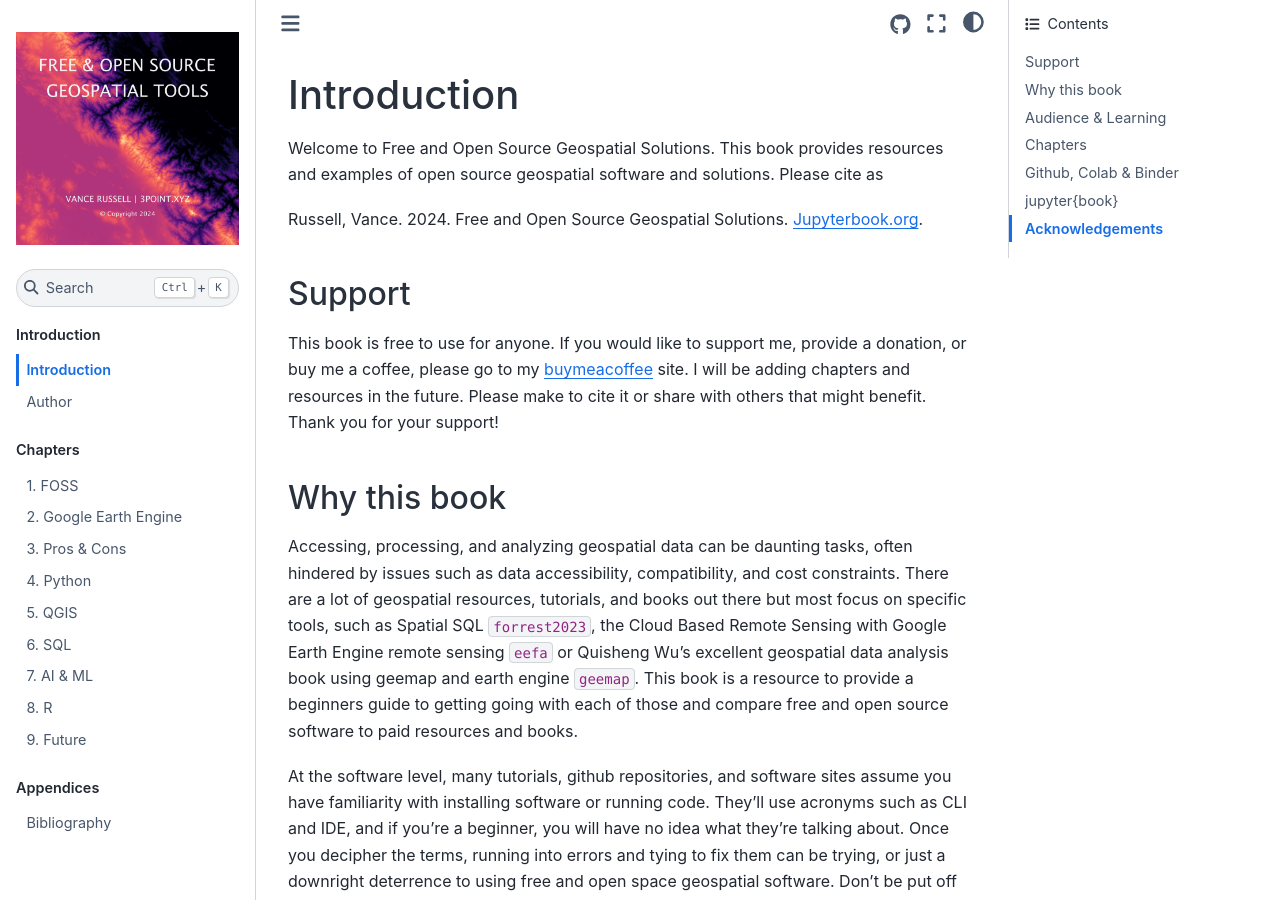
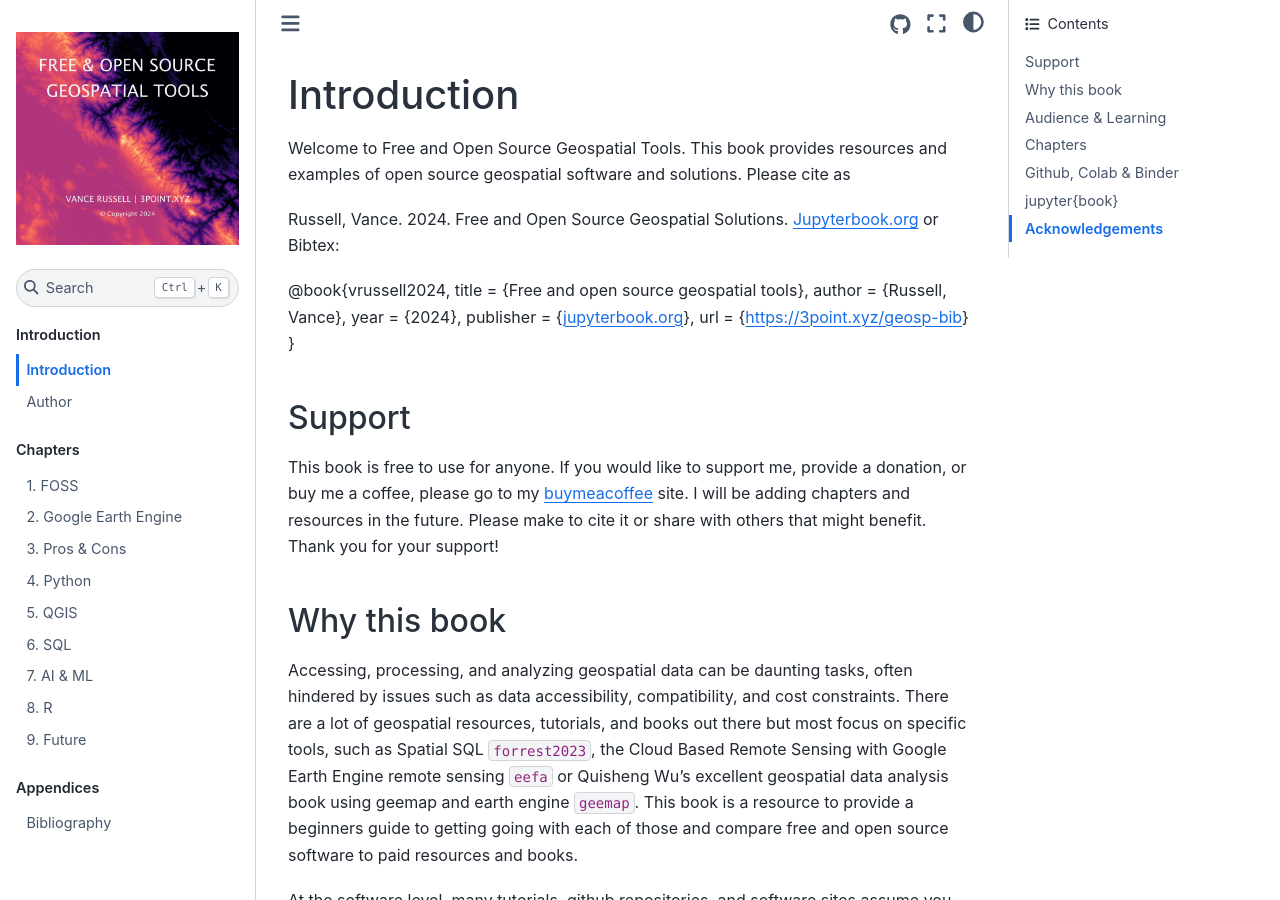
Before and after one commit to VRConservation/geosp, a Jupyter Book: the page built from chapters/01_intro.md, in a window 1280 px wide and 900 px high. Built offline with Jupyter Book 1.0.4 settings and Sphinx 7.4.7 and the Sphinx Book theme 1.1.4, drawn with Linux system fonts in a browser that asks for light colours; pages that are not in the unit, such as notebooks, are missing from menus; cross-references to code outside the pages are shown as plain code.

Commit message:
intro edits

```diff
--- a/chapters/01_intro.md
+++ b/chapters/01_intro.md
@@ -1,8 +1,16 @@
 # Introduction
 
-Welcome to Free and Open Source Geospatial Solutions. This book provides resources and examples of open source geospatial software and solutions. Please cite as
+Welcome to Free and Open Source Geospatial Tools. This book provides resources and examples of open source geospatial software and solutions. Please cite as
 
-Russell, Vance. 2024. Free and Open Source Geospatial Solutions. Jupyterbook.org.
+Russell, Vance. 2024. Free and Open Source Geospatial Solutions. Jupyterbook.org or Bibtex:
+
+@book{vrussell2024,
+	title		  = {Free and open source geospatial tools},
+	author		  = {Russell, Vance},
+	year		  = {2024},
+	publisher	  = {jupyterbook.org},
+	url 		  = {https://3point.xyz/geosp-bib}
+}
 
 ## Support
 
```
Also changed, not shown: 1 other file.
